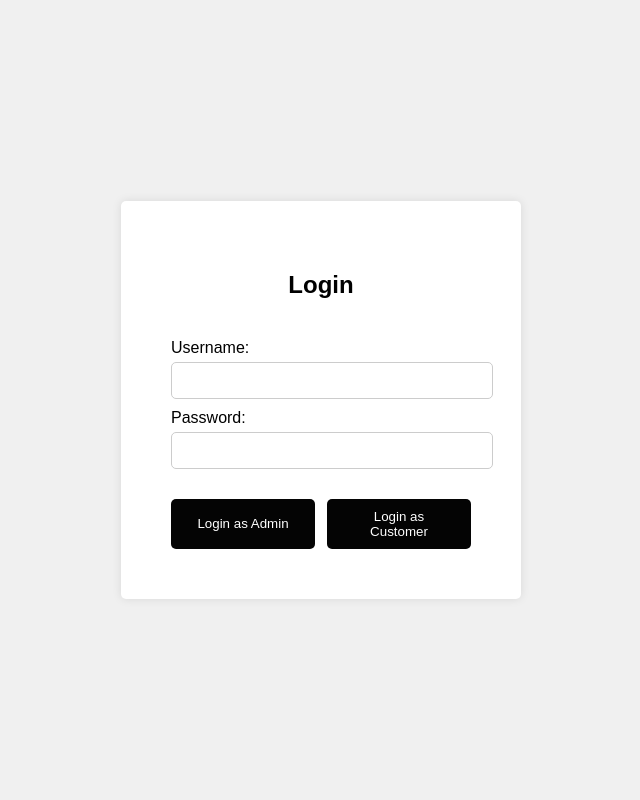
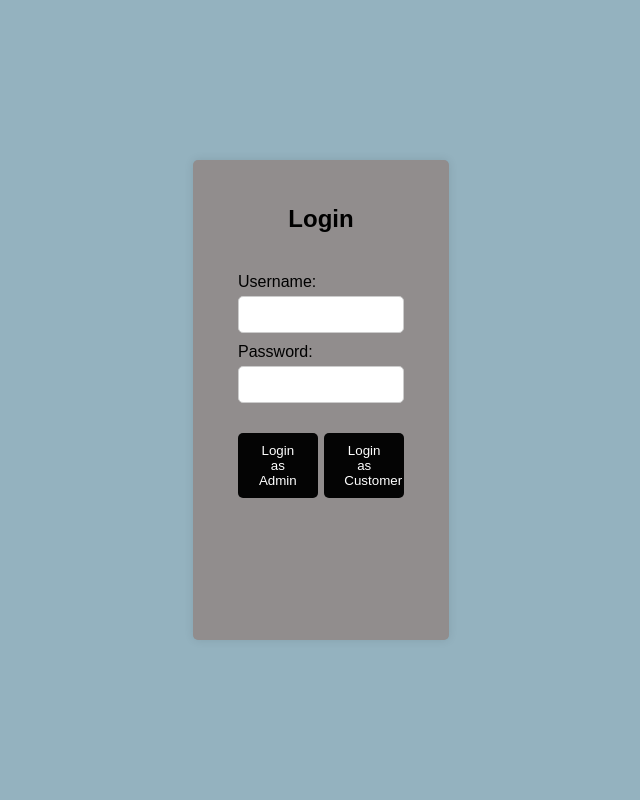
Before and after one commit to Nikhil190804/FacePresence, a Flask app: page / in a window 1280 px wide. Shown: the whole page, without its empty margins (319-959 px from the left). Run offline with Flask 3, Linux system fonts and the light colour scheme.

Commit message:
adding styles to login page

```diff
--- a/app/static/styles/login.css
+++ b/app/static/styles/login.css
@@ -1,20 +1,39 @@
+*{
+    margin: 0;
+    padding: 0;
+    box-sizing: border-box;
+}
 body {
     font-family: Arial, sans-serif;
-    background-color: #f0f0f0;
+    background-color: rgb(148, 178, 191);
     display: flex;
     justify-content: center;
     align-items: center;
     height: 100vh;
-    margin: 0;
+    width: 100vw;
+    flex-direction: column;
+    gap: 1.5rem;
 }
 
 .login-container {
-    background-color: #fff;
-    padding: 50px;
+    width: 20%;
+    height: 60%;
+    background-color: rgb(145, 141, 141);
+    padding: 45px;
     box-shadow: 0 0 10px rgba(0, 0, 0, 0.1);
     border-radius: 5px;
-    width: 300px;
     text-align: center;
+}
+.attendence-button{
+    width: 15rem;
+    height: 3.5rem;
+    background-color: rgb(30, 54, 81);
+    font-family: sans-serif;
+    color: white;
+    font-weight: bold;
+    font-size: 2rem;
+    border: none;
+    border-radius: 0.5rem;
 }
 
 .login-container h2 {
```
